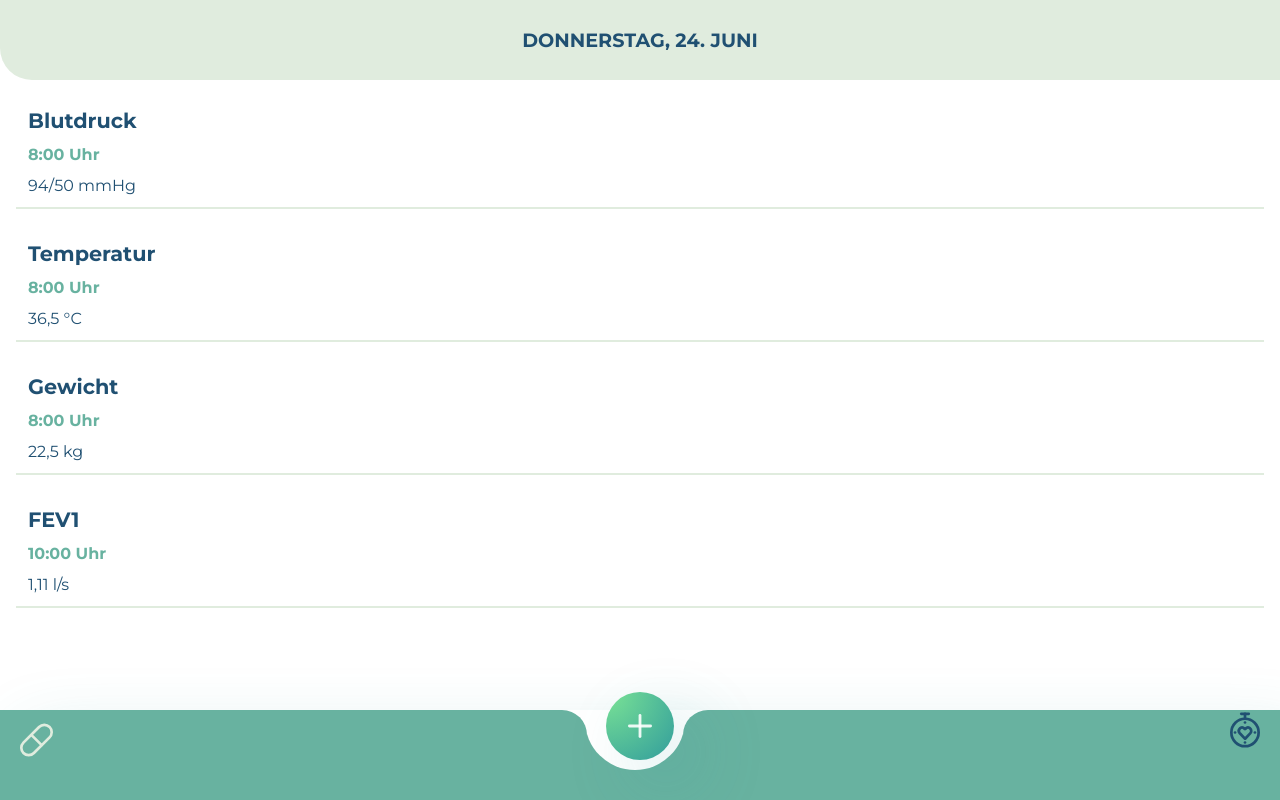
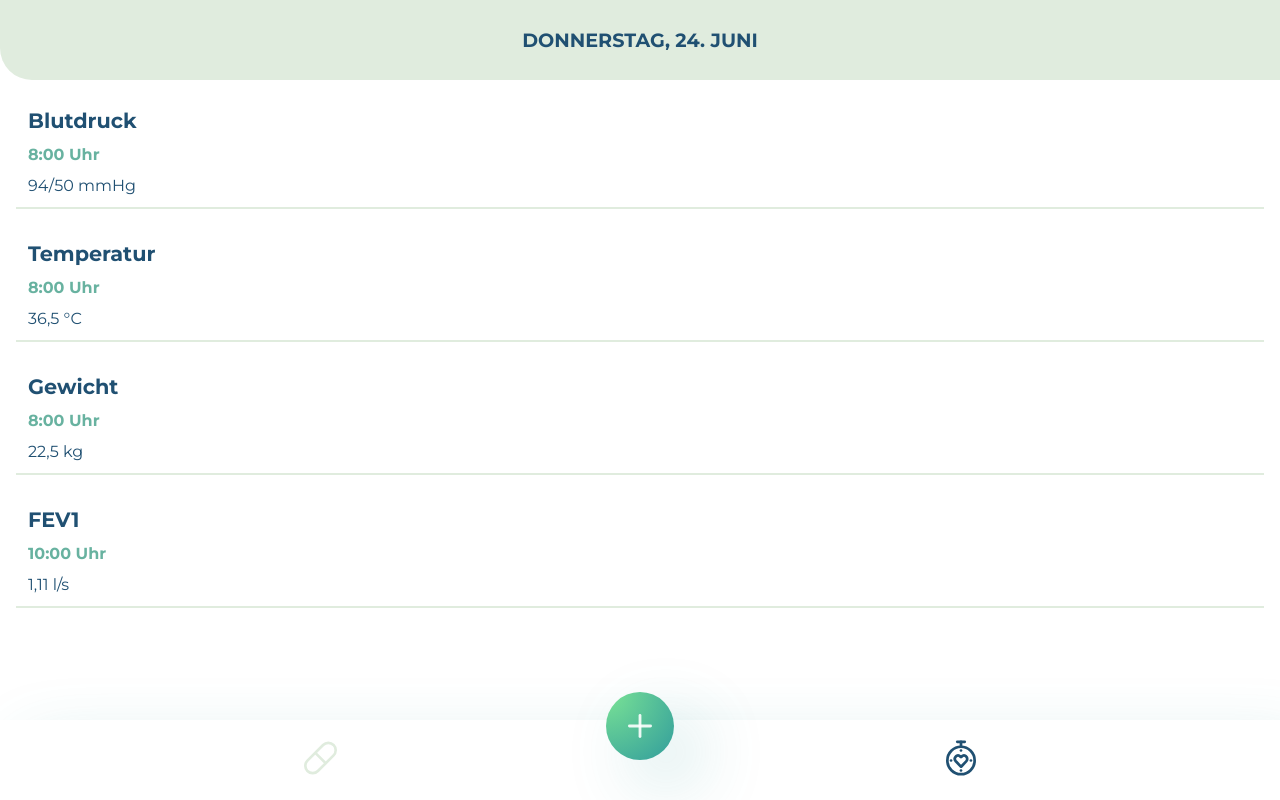
Before and after one commit to anniviz/capstone-project, a React (Create React App) app: page /observations in a window 1280 px wide. Built offline with nearby package versions, Linux system fonts and the light colour scheme.

Commit message:
Simple Navbar

```diff
--- a/src/App.js
+++ b/src/App.js
@@ -3,7 +3,6 @@ import { Route, Switch, useLocation } from 'react-router-dom'
 import styled from 'styled-components/macro'
 import Header from './components/Header'
 import Navbar from './components/Navbar'
-import NavbarTest from './components/NavbarTest'
 import useMedications from './hooks/useMedications'
 import FormPage from './pages/FormPage'
 import MedicationPage from './pages/MedicationPage'
@@ -52,7 +51,7 @@ export default function App() {
           <ObservationPage />
         </Route>
       </Switch>
-      {location.pathname.includes('form') || <NavbarTest />}
+      {location.pathname.includes('form') || <Navbar />}
     </Grid>
   )
 }
@@ -61,5 +60,4 @@ const Grid = styled.div`
   display: grid;
   grid-template-rows: auto 1fr auto;
   height: 100vh;
-  position: relative;
 `
--- a/src/components/AddLink.js
+++ b/src/components/AddLink.js
@@ -29,5 +29,4 @@ const LinkStyled = styled(Link)`
     var(--color-gradient-2)
   );
   box-shadow: 26px 26px 68px var(--color-shadow-21);
-  z-index: 1;
 `
--- a/src/components/NavbarTest.js
+++ /dev/null
@@ -1,116 +0,0 @@
-import { NavLink, useLocation } from 'react-router-dom'
-import styled from 'styled-components/macro'
-import AddLink from './AddLink'
-import { ReactComponent as MedicationsIcon } from '../icons/pill.svg'
-import { ReactComponent as ObservationsIcon } from '../icons/observations.svg'
-
-export default function NavbarTest() {
-  const location = useLocation()
-
-  return (
-    <Tabbar>
-      <NavLink exact to="/medications">
-        {location.pathname.includes('medications') ? (
-          <MedicationsIconStyled isActive={true} />
-        ) : (
-          <MedicationsIconStyled isActive={false} />
-        )}
-      </NavLink>
-      <NavLink exact to="/observations">
-        {location.pathname.includes('observations') ? (
-          <ObservationsIconStyled isActive={true} />
-        ) : (
-          <ObservationsIconStyled isActive={false} />
-        )}
-      </NavLink>
-      <AddLink to="/medications/form"></AddLink>
-      <TabIndicator>
-        <TabIndicatorLeft></TabIndicatorLeft>
-        <TabIndicatorRight></TabIndicatorRight>
-      </TabIndicator>
-    </Tabbar>
-  )
-}
-
-const Tabbar = styled.div`
-  background-color: var(--color-tertiary);
-  padding: 0 20px 25px 20px;
-  display: flex;
-  position: absolute;
-  bottom: 0;
-  height: 10px;
-  left: 0;
-  right: 0;
-  height: 90px;
-  justify-content: space-between;
-  box-shadow: 26px 26px 68px var(--color-shadow-21);
-`
-
-const TabIndicator = styled.div`
-  position: absolute;
-  background-color: var(--color-basis);
-  width: 100px;
-  height: 60px;
-  border-radius: 0 0 50px 50px;
-  /* z-index: 1; */
-  transform: translateX(calc(50vw - 75px));
-`
-
-const TabIndicatorLeft = styled.div`
-  background-color: var(--color-basis);
-  height: 25px;
-  width: 25px;
-  position: absolute;
-  right: -23px;
-
-  &:after {
-    content: '';
-    width: 100%;
-    height: 100%;
-    background-color: var(--color-tertiary);
-    display: block;
-    border-radius: 25px 0 0 0;
-  }
-`
-
-const TabIndicatorRight = styled.div`
-  background-color: var(--color-basis);
-  height: 25px;
-  width: 25px;
-  position: absolute;
-  left: -23px;
-
-  &:after {
-    content: '';
-    width: 100%;
-    height: 100%;
-    background-color: var(--color-tertiary);
-    display: block;
-    border-radius: 0 25px 0 0;
-  }
-`
-
-const Nav = styled.nav`
-  width: 100vw;
-  height: 80px;
-  display: flex;
-  justify-content: space-around;
-  align-items: center;
-  background-color: var(--color-basis);
-  box-shadow: 26px 26px 68px var(--color-shadow-21);
-  position: relative;
-`
-
-const MedicationsIconStyled = styled(MedicationsIcon)`
-  stroke: ${prop =>
-    prop.isActive ? 'var(--color-primary)' : 'var(--color-secondary)'};
-  width: 33px;
-  height: 60px;
-`
-
-const ObservationsIconStyled = styled(ObservationsIcon)`
-  stroke: ${prop =>
-    prop.isActive ? 'var(--color-primary)' : 'var(--color-secondary)'};
-  width: 30px;
-  height: 40px;
-`
```
